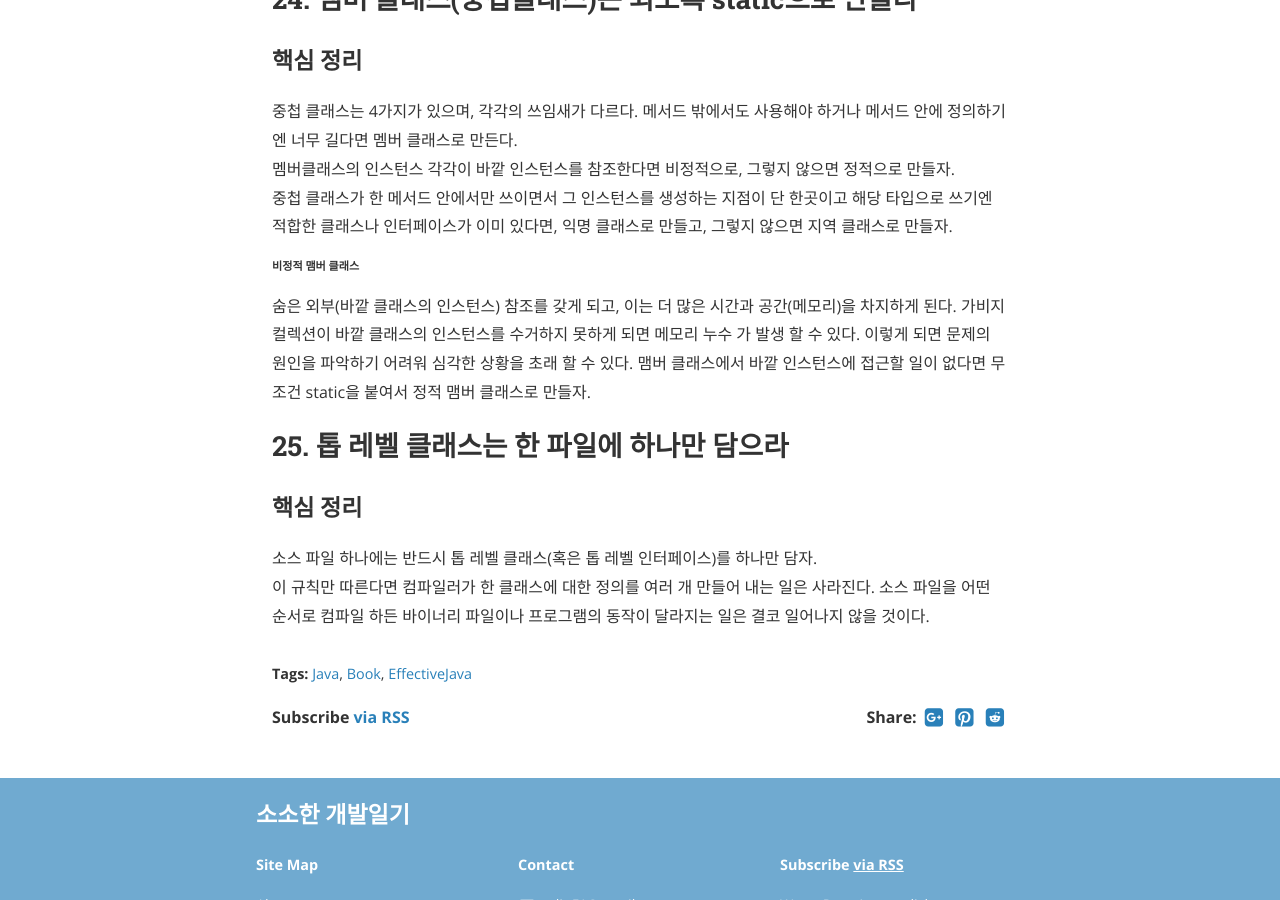
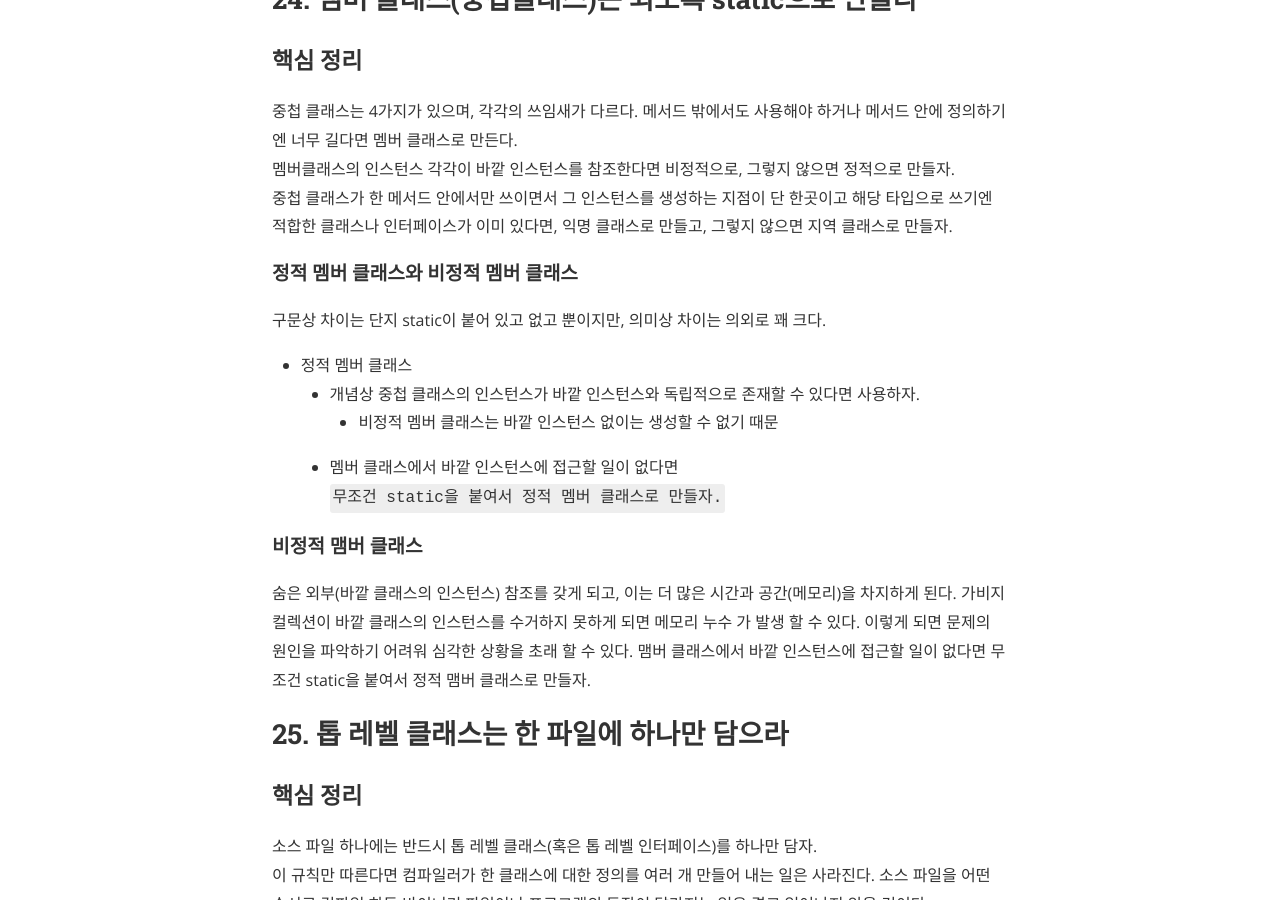
Before and after one commit to gonghojin/gonghojin.github.io, a Jekyll site: the page built from _posts/book/java/effectiveJava/2019-09-28-effectiveJava3.md, in a window 1280 px wide and 900 px high, scrolled down 4891 px. Built offline with Jekyll 4.4.1, drawn with Linux system fonts in a browser that asks for light colours; nearby versions of some CDN libraries; comment, search, counter and statistics services are not loaded.

Commit message:
Fix: 이펙티브자바_24.멤버 클래스는 되도록 static으로 만들라

```diff
--- a/_posts/book/java/effectiveJava/2019-09-28-effectiveJava3.md
+++ b/_posts/book/java/effectiveJava/2019-09-28-effectiveJava3.md
@@ -139,7 +139,14 @@ public class Animal {
 멤버클래스의 인스턴스 각각이 바깥 인스턴스를 참조한다면 비정적으로, 그렇지 않으면 정적으로 만들자.
 중첩 클래스가 한 메서드 안에서만 쓰이면서 그 인스턴스를 생성하는 지점이 단 한곳이고 해당 타입으로 쓰기엔 적합한 클래스나 인터페이스가 이미 있다면, 익명 클래스로 만들고, 그렇지 않으면 지역 클래스로 만들자.
 
-###### 비정적 맴버 클래스
+#### 정적 멤버 클래스와 비정적 멤버 클래스
+구문상 차이는 단지 static이 붙어 있고 없고 뿐이지만, 의미상 차이는 의외로 꽤 크다.
++ 정적 멤버 클래스
+	+ 개념상 중첩 클래스의 인스턴스가 바깥 인스턴스와 독립적으로 존재할 수 있다면 사용하자.
+		+ 비정적 멤버 클래스는 바깥 인스턴스 없이는 생성할 수 없기 때문
+	+ 멤버 클래스에서 바깥 인스턴스에 접근할 일이 없다면 `무조건 static을 붙여서 정적 멤버 클래스로 만들자.`
+
+#### 비정적 맴버 클래스
 숨은 외부(바깥 클래스의 인스턴스) 참조를 갖게 되고, 이는 더 많은 시간과 공간(메모리)을 차지하게 된다.
 가비지 컬렉션이 바깥 클래스의 인스턴스를 수거하지 못하게 되면 메모리 누수 가 발생 할 수 있다. 이렇게 되면 문제의 원인을 파악하기 어려워 심각한 상황을 초래 할 수 있다.
 맴버 클래스에서 바깥 인스턴스에 접근할 일이 없다면 무조건 static을 붙여서 정적 맴버 클래스로 만들자.
```
